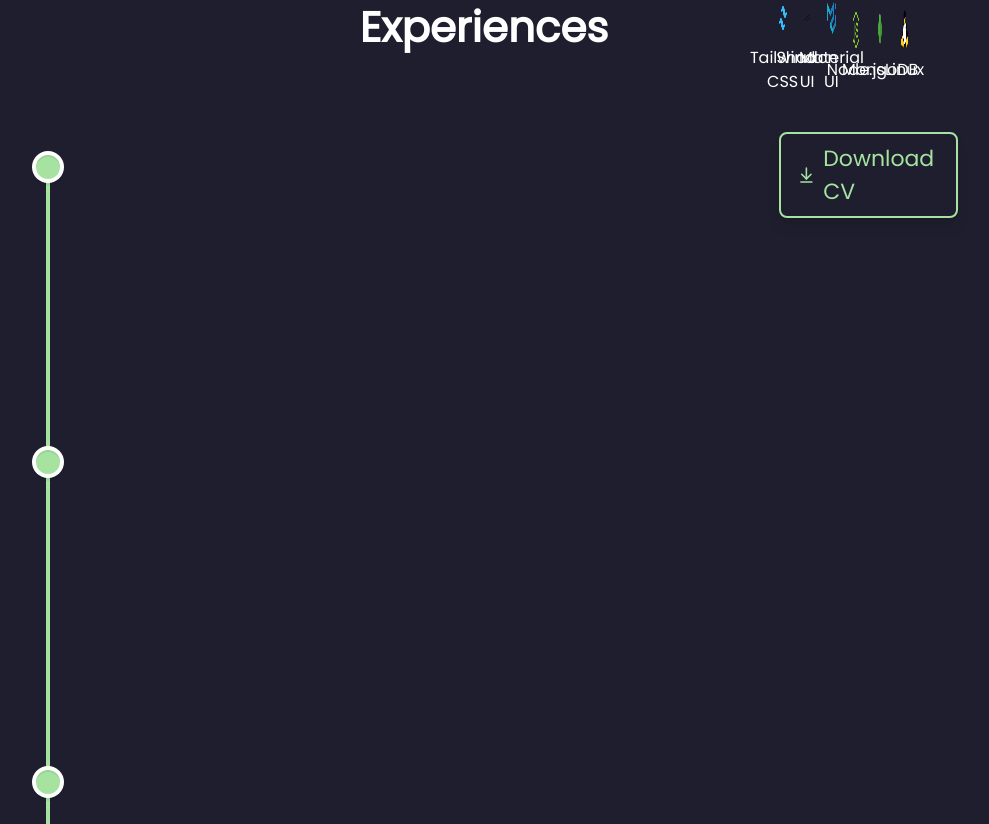
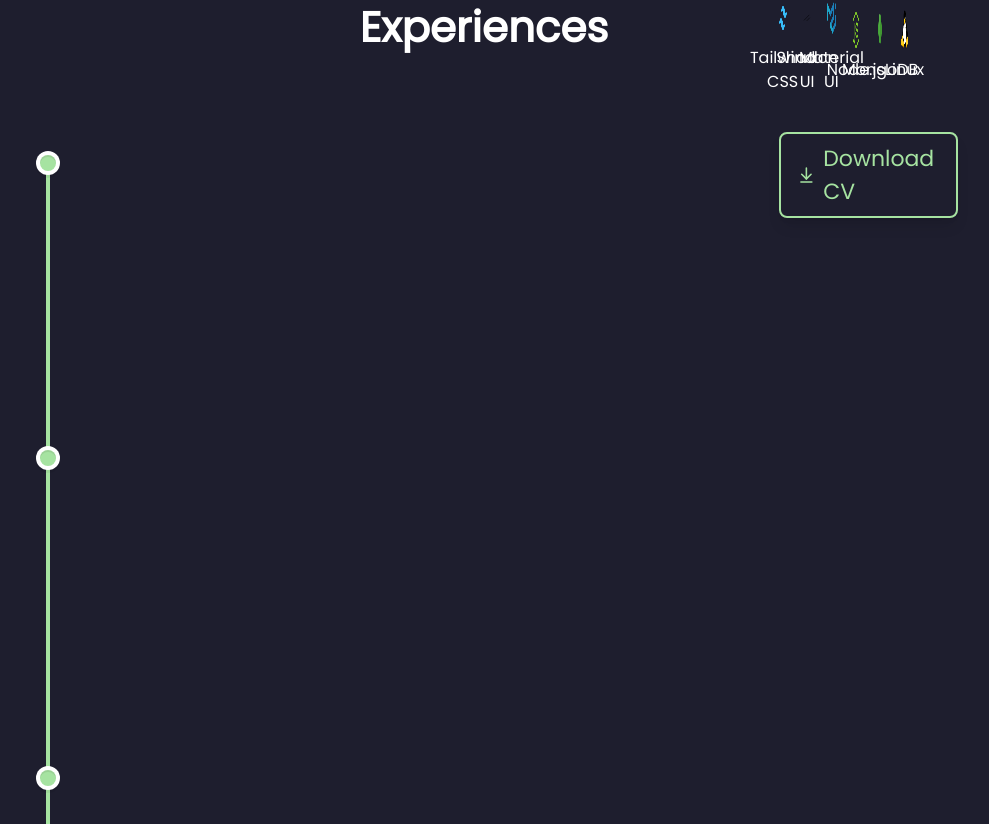
Before and after one commit to Ajit1428/portfolio, a Next.js app: page / in a window 1280 px wide. Shown: the part 1816-2640 px from the top of the page, without its empty margins (156-1145 px from the left). Built offline with nearby package versions, Linux system fonts and the light colour scheme.

Commit message:
(fix): Updated the className's and fixed issue in about section

```diff
--- a/app/page.tsx
+++ b/app/page.tsx
@@ -1,6 +1,7 @@
 import { AboutMe } from "@/components/about/about";
 import { ContactMePage } from "@/components/contact/contact";
 import { ExperiencePage } from "@/components/experience/experience";
+import { Footer } from "@/components/footer/footer";
 import { HomePage } from "@/components/home/home";
 import { ProjectsPage } from "@/components/projects/projects";
 
--- a/components/about/about.tsx
+++ b/components/about/about.tsx
@@ -65,7 +65,7 @@ export const AboutMe = () => {
                     height={40}
                     className="w-[40px] h-[40px]"
                   />
-                  <span className="text-[14px] xl:text-[16px] text-center">
+                  <span className="text-[12px] xl:text-[16px] text-center">
                     {skill.skillTitle}
                   </span>
                 </div>
--- a/components/experience/experience.tsx
+++ b/components/experience/experience.tsx
@@ -50,9 +50,9 @@ export const ExperiencePage = () => {
             dateClassName="!font-bold !text-[14px] !italic !text-white xl:!text-[1.1rem] "
             iconStyle={{
               backgroundColor: "#a6e3a1",
-              height: "1.5rem",
-              width: "1.5rem",
-              marginLeft: "8px",
+              height: "1rem",
+              width: "1rem",
+              marginLeft: "12px",
             }}
           >
             <div className="mb-8">
@@ -84,9 +84,9 @@ export const ExperiencePage = () => {
             dateClassName="!font-bold !text-[14px] !italic !text-white xl:!text-[1.1rem] "
             iconStyle={{
               backgroundColor: "#a6e3a1",
-              height: "1.5rem",
-              width: "1.5rem",
-              marginLeft: "8px",
+              height: "1rem",
+              width: "1rem",
+              marginLeft: "12px",
             }}
           >
             <div className="mb-8">
@@ -119,9 +119,9 @@ export const ExperiencePage = () => {
             dateClassName="!font-bold !text-[14px] !italic !text-white xl:!text-[1.1rem] "
             iconStyle={{
               backgroundColor: "#a6e3a1",
-              height: "1.5rem",
-              width: "1.5rem",
-              marginLeft: "8px",
+              height: "1rem",
+              width: "1rem",
+              marginLeft: "12px",
             }}
           >
             <div className="mb-8">
--- a/components/navbar/navbar.tsx
+++ b/components/navbar/navbar.tsx
@@ -12,16 +12,16 @@ export const Navbar = () => {
   const { isActive, setIsActive } = useActiveSection();
   return (
     <div className="z-[999] fixed top-0 w-screen bg-[#1e1e2e] bg-opacity-80 backdrop-blur">
-      <nav className="flex items-center p-6 justify-between xl:py-10 xl:px-20">
+      <nav className="flex items-center p-4 justify-between xl:py-8 xl:px-20">
         <Image
           src="/images/logo.gif"
           alt="profile"
           width={40}
           height={40}
-          className="cursor-pointer w-[40px] h-[40px]"
+          className="cursor-pointer w-[30px] h-[30px] xl:w-[40px] xl:h-[40px]"
         />
         <div className="flex xl:hidden">
-          <Menu className="text-white h-8 w-8" />
+          <Menu className="text-white h-[30px] w-[30px]" />
         </div>
         <div className="hidden xl:flex gap-10 text-lg">
           {navbarRoutes.map((route) => (
```
